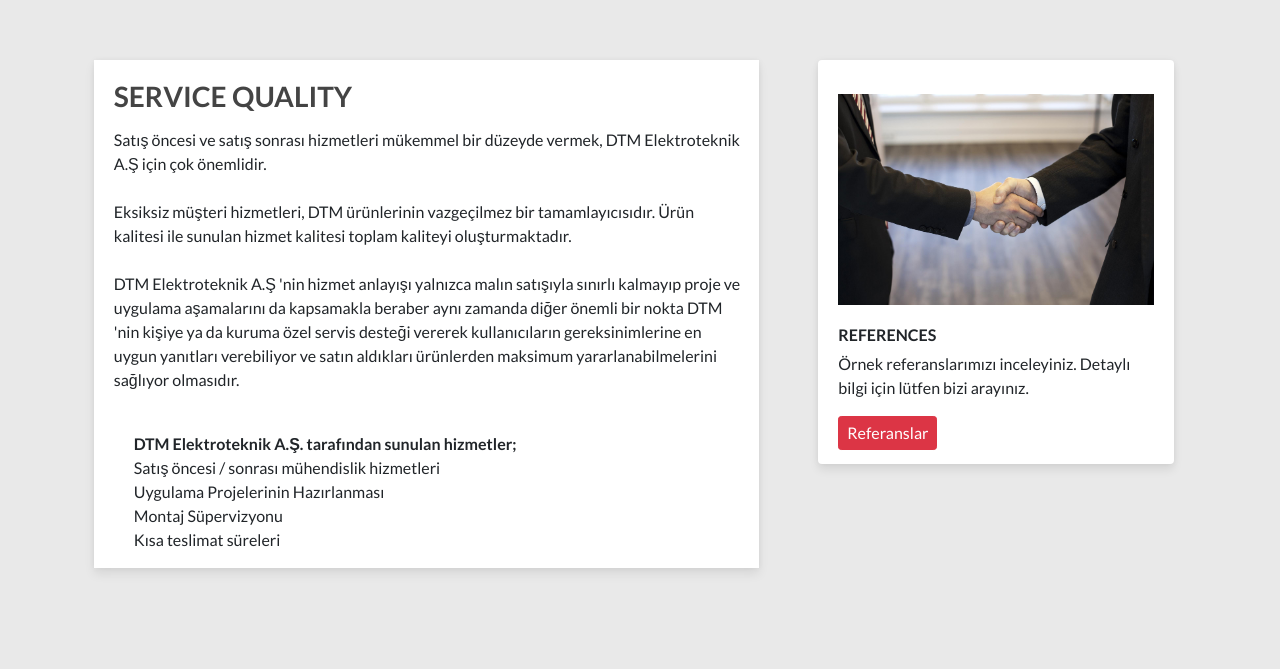
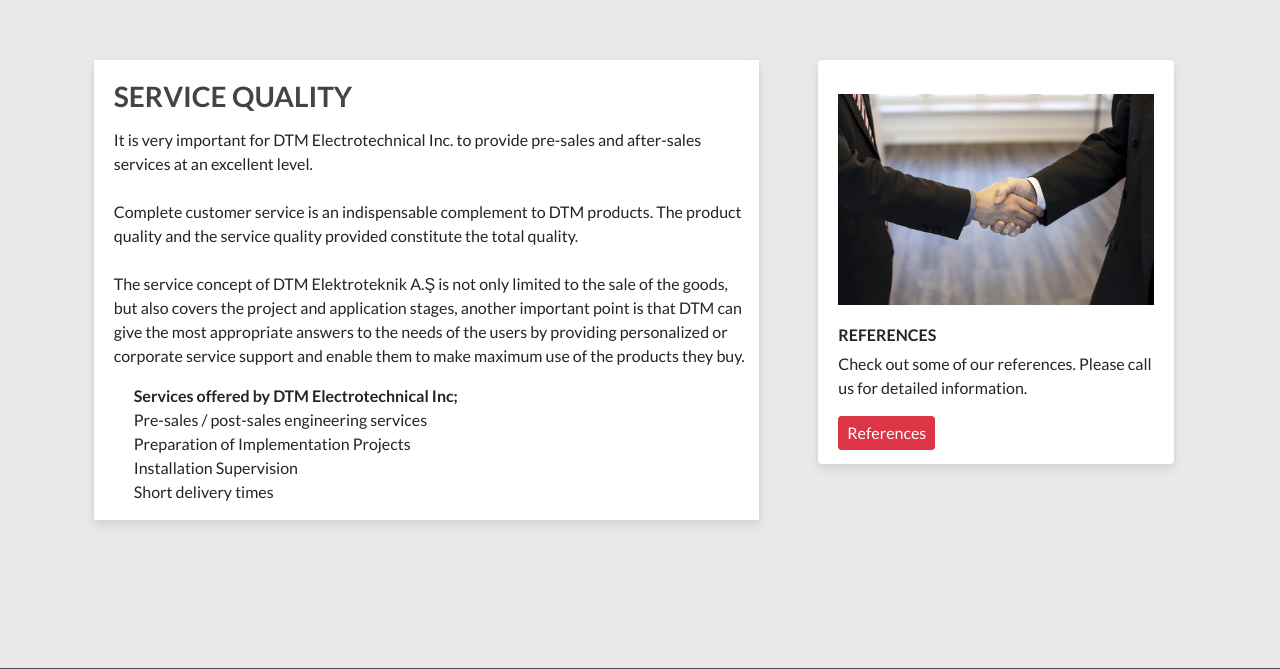
Before and after one commit to ozgurozbek/dtmelektroteknik, a Flask app: page /hizmetler in a window 1280 px wide; the page is wider, and only the part inside the window is pictured. Shown: the part 616-1285 px from the top of that part. Run offline with Flask 2, Linux system fonts and the light colour scheme; some libraries are stand-ins or nearby versions.

Commit message:
lang_patch_4
hizmetler.html translation complete

```diff
--- a/templates/hizmetler.html
+++ b/templates/hizmetler.html
@@ -29,13 +29,14 @@
         <div class="row justify-content-around">
             <div id="maintext" class="col-md-7 col-sm-12">
                 <h3>
-                {% if session['language'] == 0 %}
+                    {% if session['language'] == 0 %}
                     HİZMET KALİTESİ
-                {% else %}
+                    {% else %}
                     SERVICE QUALITY
-                {% endif %}
+                    {% endif %}
                 </h3>
                 <p>
+                    {% if session['language'] == 0 %}
                     <br><br>Satış öncesi ve satış sonrası hizmetleri mükemmel bir düzeyde vermek, DTM Elektroteknik A.Ş
                     için çok önemlidir. <br><br>
 
@@ -49,13 +50,34 @@
                     servis desteği vererek kullanıcıların gereksinimlerine en uygun yanıtları verebiliyor ve satın
                     aldıkları
                     ürünlerden maksimum yararlanabilmelerini sağlıyor olmasıdır. <br><br>
+                    {% else %}
+
+                    <br><br>It is very important for DTM Electrotechnical Inc. to provide pre-sales and after-sales
+                    services at an excellent level. <br><br>
+
+                    Complete customer service is an indispensable complement to DTM products. The product quality and
+                    the service quality provided constitute the total quality.<br><br>
+                    The service concept of DTM Elektroteknik A.Ş is not only limited to the sale of the goods, but also
+                    covers the project and application stages, another important point is that DTM can give the most
+                    appropriate answers to the needs of the users by providing personalized or corporate service support
+                    and enable them to make maximum use of the products they buy.
+                    {% endif %}
+
                 </p>
                 <ul>
+                    {% if session['language'] == 0 %}
                     <b>DTM Elektroteknik A.Ş. tarafından sunulan hizmetler;</b>
                     <li>Satış öncesi / sonrası mühendislik hizmetleri</li>
                     <li>Uygulama Projelerinin Hazırlanması</li>
                     <li>Montaj Süpervizyonu</li>
                     <li>Kısa teslimat süreleri</li>
+                    {% else %}
+                    <b>Services offered by DTM Electrotechnical Inc;</b>
+                    <li>Pre-sales / post-sales engineering services</li>
+                    <li>Preparation of Implementation Projects</li>
+                    <li>Installation Supervision</li>
+                    <li>Short delivery times</li>
+                    {% endif %}
                 </ul>
             </div>
             <div class="col-md-4  col-sm-12">
@@ -64,8 +86,13 @@
                         <img src="../static/img/dtm-hizmetler.jpg" alt="">
                     </div>
                     <h3 class="align-self-center text-uppercase">{{ translation[13] }}</h3>
-                    <p>Örnek referanslarımızı inceleyiniz. Detaylı bilgi için lütfen bizi arayınız.</p>
-                    <button id="sidecardbutton" type="button" class="btn btn-danger btn-sm">Referanslar</button>
+                    <p>{% if session['language'] == 0 %}
+                        Örnek referanslarımızı inceleyiniz. Detaylı bilgi için lütfen bizi arayınız.
+                        {% else %}
+                        Check out some of our references. Please call us for detailed information.
+                        {% endif %}</p>
+                    <button id="sidecardbutton" type="button" class="btn btn-danger btn-sm">{{ translation[13]
+                        }}</button>
                 </div>
 
             </div>
```
